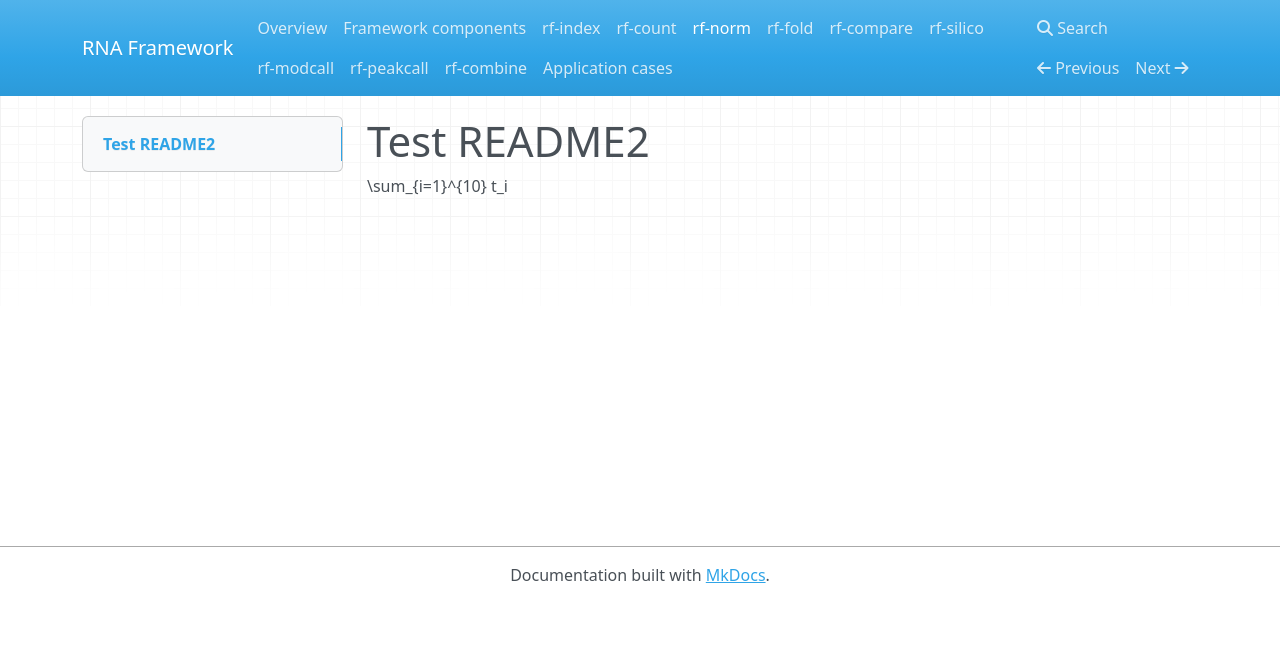
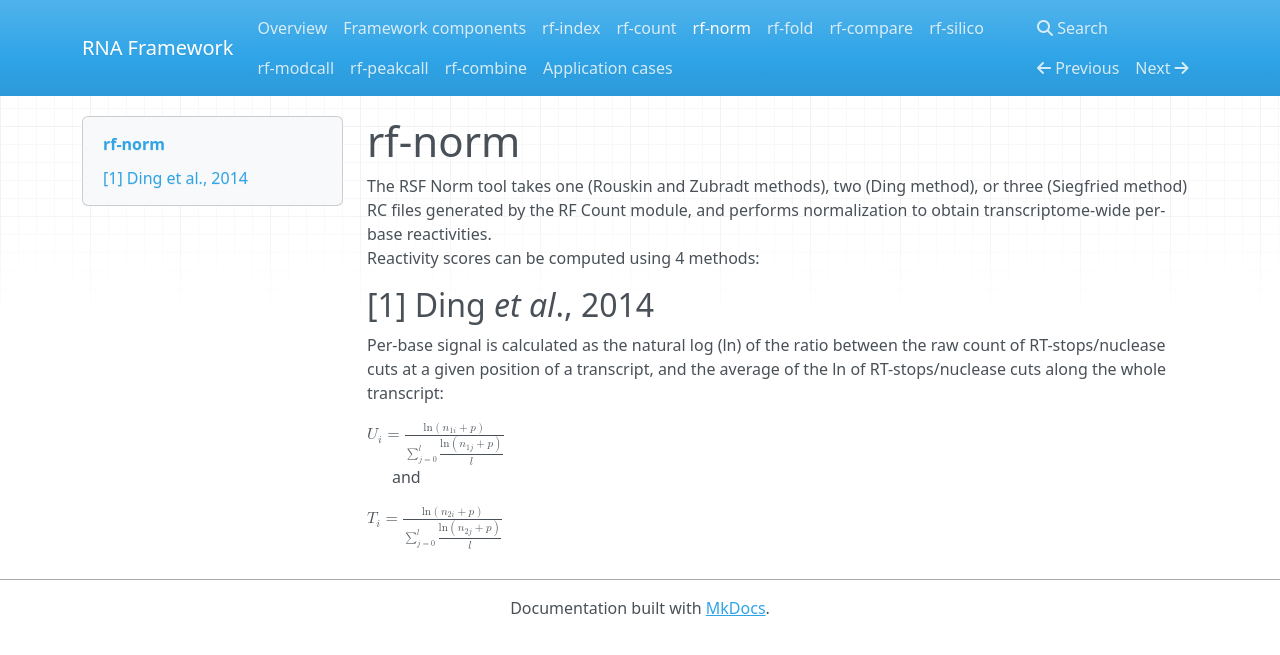
Before and after one commit to dincarnato/RNAFramework, an MkDocs documentation site: the page built from docs/rf-norm.md, in a window 1280 px wide. Shown: the top 655 px of the page. Built offline with MkDocs 1.6.1, drawn with Linux system fonts in a browser that asks for light colours; nearby versions of some CDN libraries; old or Windows-style settings are respelled for this version of MkDocs.

Commit message:
no message

```diff
--- a/docs/rf-norm.md
+++ b/docs/rf-norm.md
@@ -1,3 +1,10 @@
-# Test README2
+# rf-norm
+The RSF Norm tool takes one (Rouskin and Zubradt methods), two (Ding method), or three (Siegfried method) RC files generated by the RF Count module, and performs normalization to obtain transcriptome-wide per-base reactivities.<br/>
+Reactivity scores can be computed using 4 methods:
 
-\sum_{i=1}^{10} t_i
+## [1] Ding *et al*., 2014
+Per-base signal is calculated as the natural log (ln) of the ratio between the raw count of RT-stops/nuclease cuts at a given position of a transcript, and the average of the ln of RT-stops/nuclease cuts along the whole transcript:<br/>
+
+<math xmlns="http://www.w3.org/1998/Math/MathML"><msub><mi>U</mi><mi>i</mi></msub><mo>=</mo><mfrac><mrow><mi>ln</mi><mo>(</mo><msub><mi>n</mi><mrow><mn>1</mn><mi>i</mi></mrow></msub><mo>+</mo><mi>p</mi><mo>)</mo></mrow><mfenced><mrow><munderover><mo>&#x2211;</mo><mrow><mi>j</mi><mo>=</mo><mn>0</mn></mrow><mi>l</mi></munderover><mstyle displaystyle="true"><mfrac><mrow><mi>ln</mi><mo>(</mo><msub><mi>n</mi><mrow><mn>1</mn><mi>j</mi></mrow></msub><mo>+</mo><mi>p</mi><mo>)</mo></mrow><mi>l</mi></mfrac></mstyle></mrow></mfenced></mfrac></math>
+&nbsp;&nbsp;&nbsp;&nbsp;&nbsp;&nbsp;and&nbsp;&nbsp;&nbsp;&nbsp;&nbsp;&nbsp;
+<math xmlns="http://www.w3.org/1998/Math/MathML"><msub><mi>T</mi><mi>i</mi></msub><mo>=</mo><mfrac><mrow><mi>ln</mi><mo>(</mo><msub><mi>n</mi><mrow><mn>2</mn><mi>i</mi></mrow></msub><mo>+</mo><mi>p</mi><mo>)</mo></mrow><mfenced><mrow><munderover><mo>&#x2211;</mo><mrow><mi>j</mi><mo>=</mo><mn>0</mn></mrow><mi>l</mi></munderover><mstyle displaystyle="true"><mfrac><mrow><mi>ln</mi><mo>(</mo><msub><mi>n</mi><mrow><mn>2</mn><mi>j</mi></mrow></msub><mo>+</mo><mi>p</mi><mo>)</mo></mrow><mi>l</mi></mfrac></mstyle></mrow></mfenced></mfrac></math>
```
